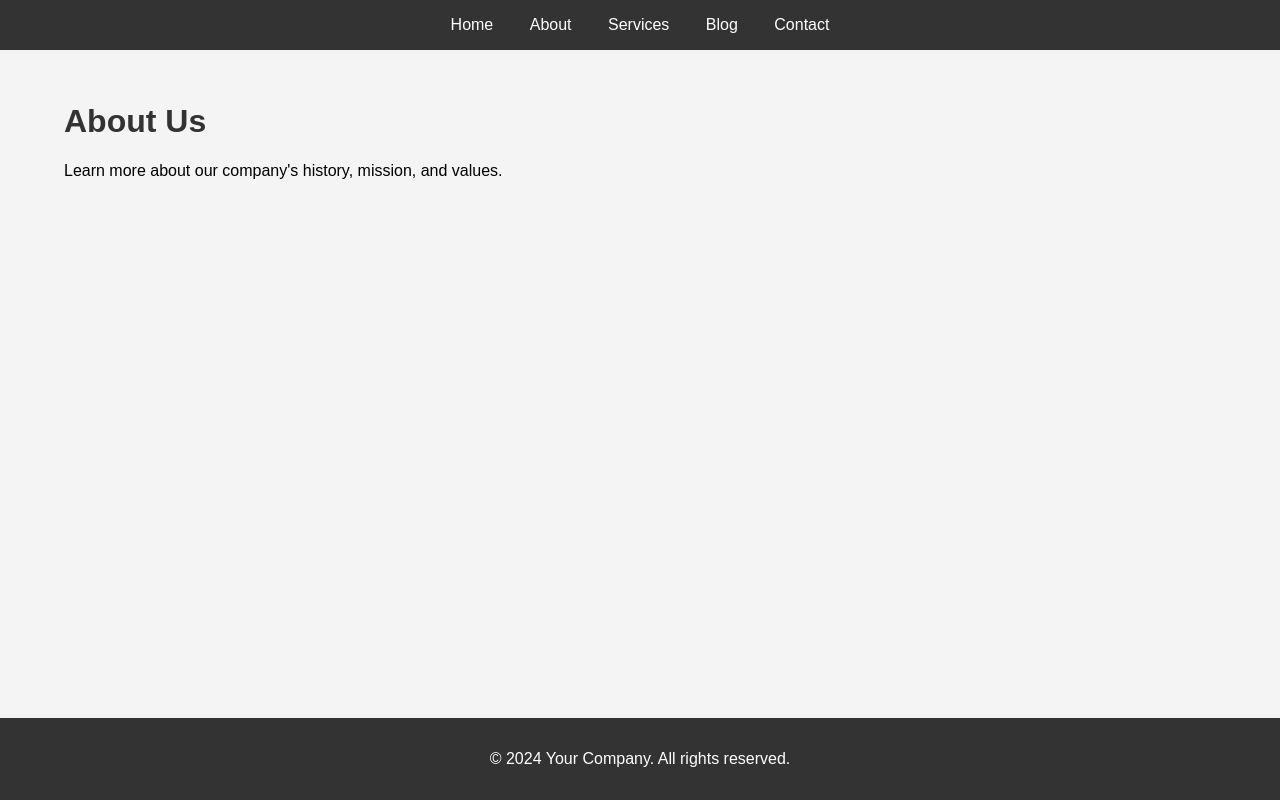
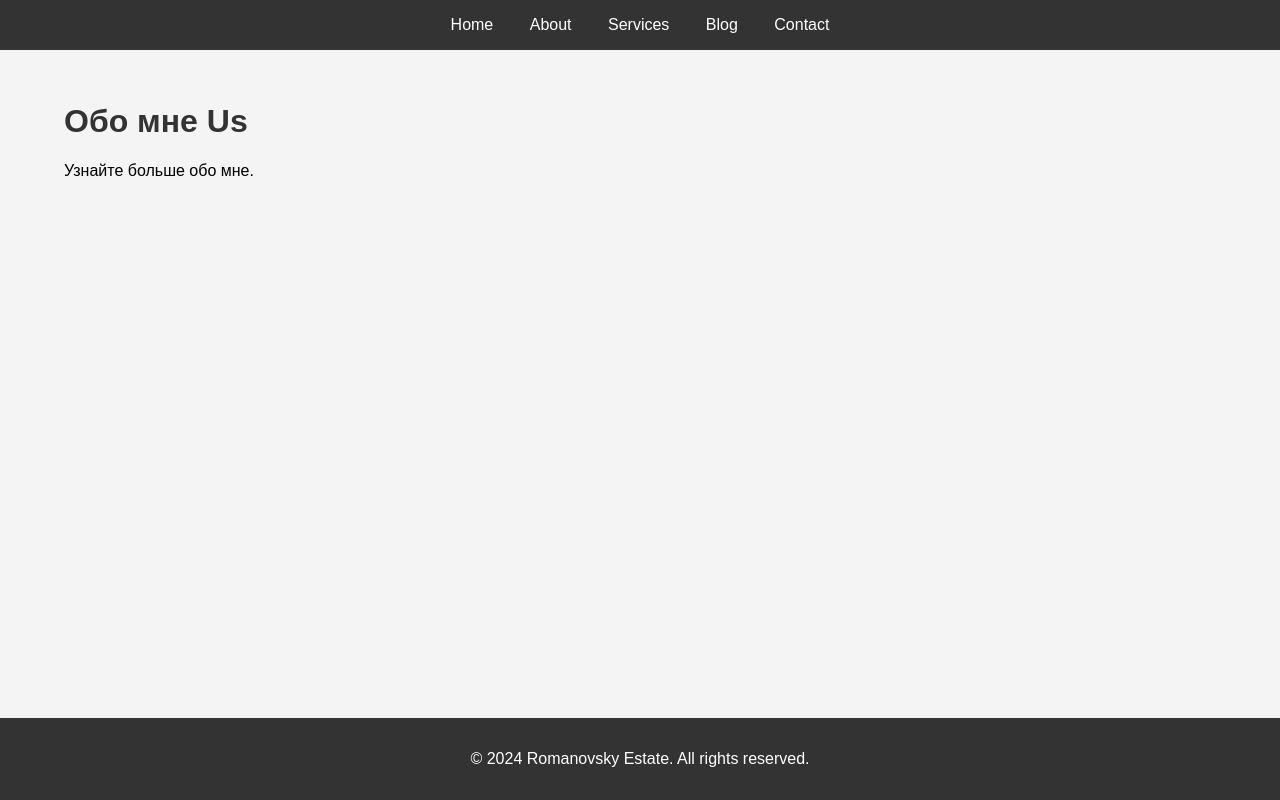
Before and after one commit to romanovsky-oleg/romanovsky-oleg.github.io, a plain HTML site: page about.html in a window 1280 px wide. Drawn offline with Linux system fonts and the light colour scheme.

Commit message:
Update about.html

```diff
--- a/about.html
+++ b/about.html
@@ -18,12 +18,12 @@
     </header>
     <main>
         <div class="container">
-            <h1>About Us</h1>
-            <p>Learn more about our company's history, mission, and values.</p>
+            <h1>Обо мне Us</h1>
+            <p>Узнайте больше обо мне.</p>
         </div>
     </main>
     <footer>
-        <p>&copy; 2024 Your Company. All rights reserved.</p>
+        <p>&copy; 2024 Romanovsky Estate. All rights reserved.</p>
     </footer>
 </body>
 </html>
```
